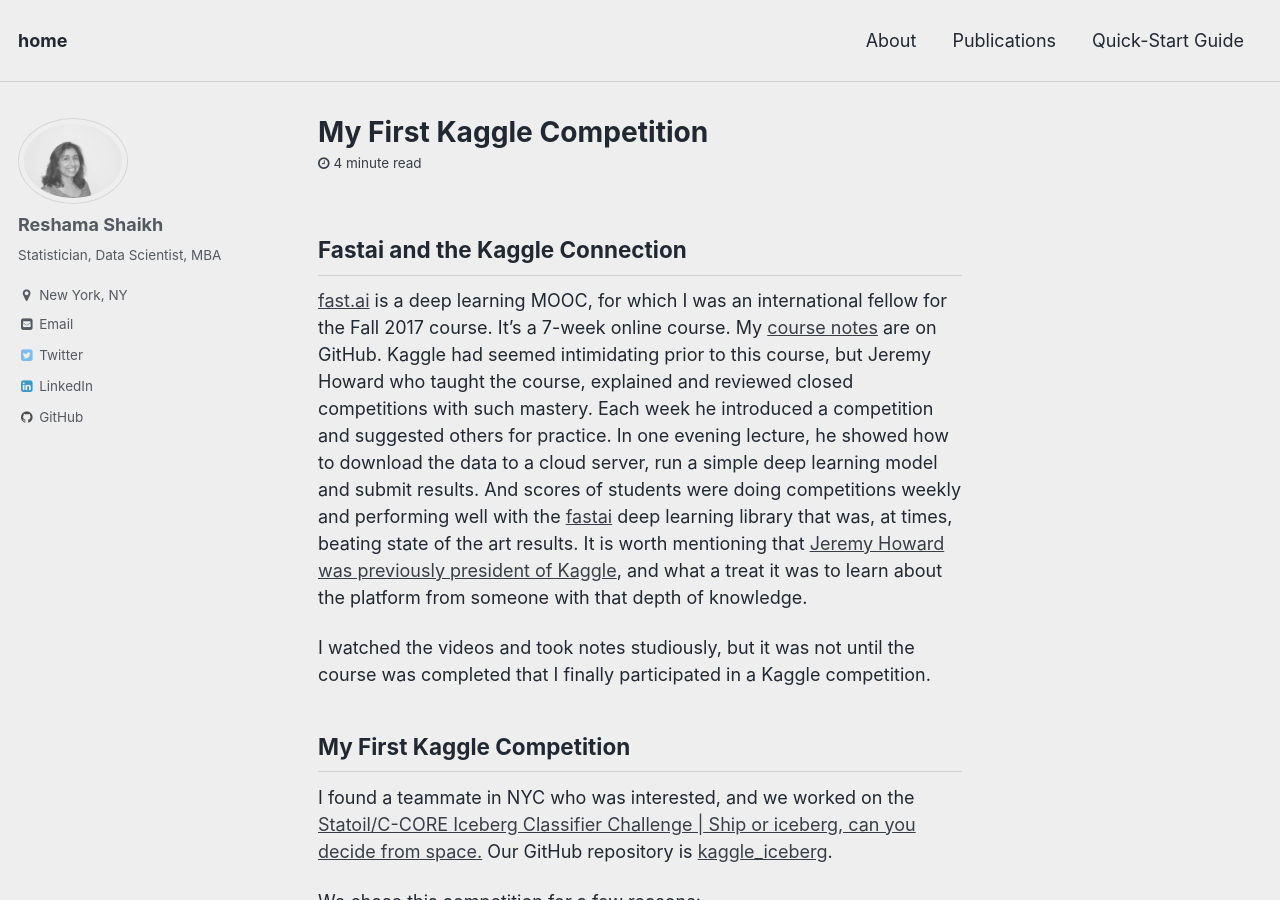
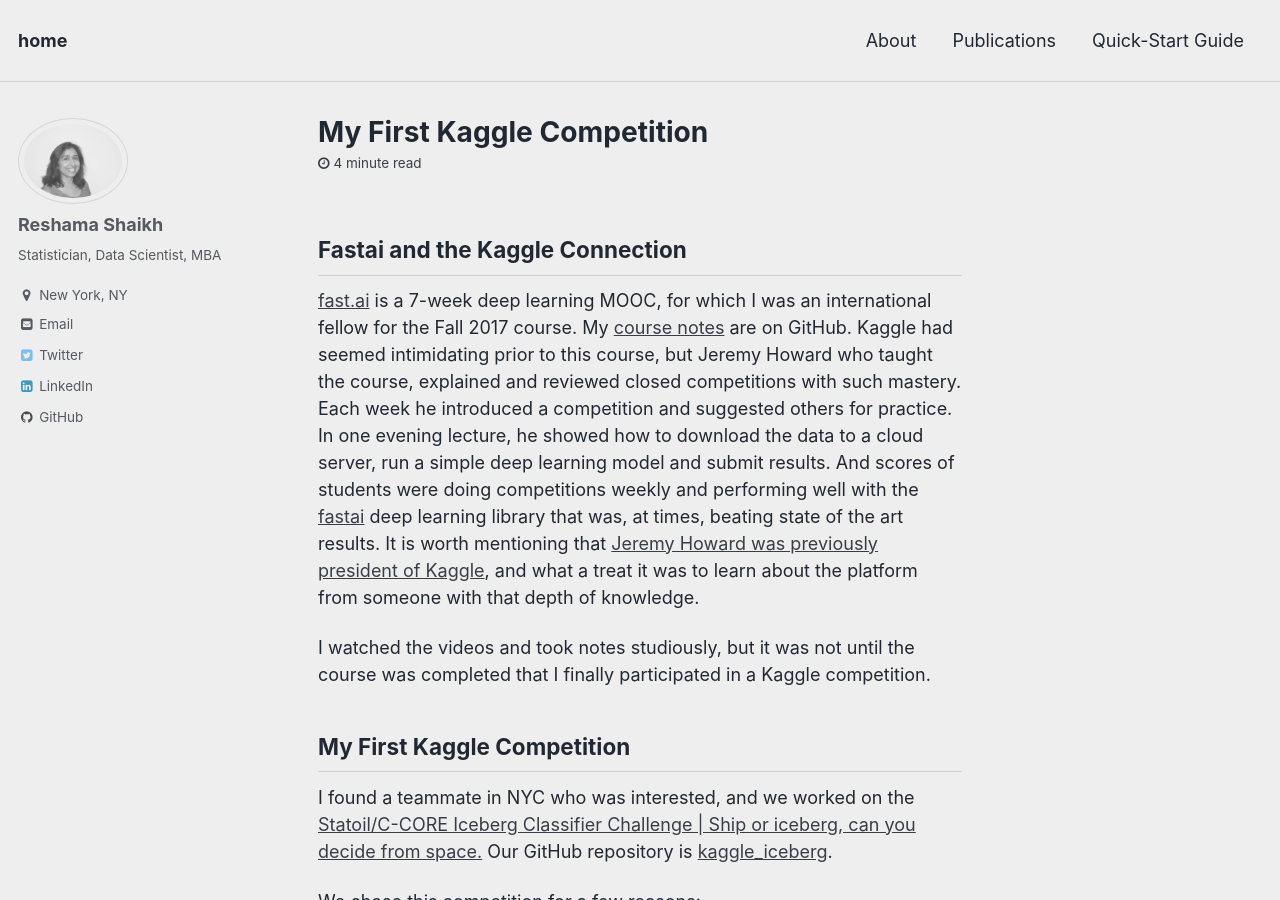
Before and after one commit to reshamas/reshamas.github.io, a Jekyll site: the page built from _posts/2018-04-18-my-first-kaggle-competition.md, in a window 1280 px wide and 900 px high. Built offline with Jekyll 4.4.1, drawn with Linux system fonts in a browser that asks for light colours; emoji names are drawn with the system emoji font.

Commit message:
Update 2018-04-18-my-first-kaggle-competition.md

```diff
--- a/_posts/2018-04-18-my-first-kaggle-competition.md
+++ b/_posts/2018-04-18-my-first-kaggle-competition.md
@@ -1,6 +1,6 @@
 
 ## Fastai and the Kaggle Connection
-[fast.ai](http://www.fast.ai) is a deep learning MOOC, for which I was an international fellow for the Fall 2017 course.  It's a 7-week online course.  My [course notes](https://github.com/reshamas/fastai_deeplearn_part1/tree/master/courses/dl1) are on GitHub.  Kaggle had seemed intimidating prior to this course, but Jeremy Howard who taught the course, explained and reviewed closed competitions with such mastery. Each week he introduced a competition and suggested others for practice.  In one evening lecture, he showed how to download the data to a cloud server, run a simple deep learning model and submit results.  And scores of students were doing competitions weekly and performing well with the [fastai](https://github.com/fastai/fastai) deep learning library that was, at times, beating state of the art results.  It is worth mentioning that [Jeremy Howard was previously president of Kaggle](https://www.kdnuggets.com/2017/01/exclusive-interview-jeremy-howard-deep-learning-kaggle-data-science.html), and what a treat it was to learn about the platform from someone with that depth of knowledge.
+[fast.ai](http://www.fast.ai) is a 7-week deep learning MOOC, for which I was an international fellow for the Fall 2017 course.  My [course notes](https://github.com/reshamas/fastai_deeplearn_part1/tree/master/courses/dl1) are on GitHub.  Kaggle had seemed intimidating prior to this course, but Jeremy Howard who taught the course, explained and reviewed closed competitions with such mastery. Each week he introduced a competition and suggested others for practice.  In one evening lecture, he showed how to download the data to a cloud server, run a simple deep learning model and submit results.  And scores of students were doing competitions weekly and performing well with the [fastai](https://github.com/fastai/fastai) deep learning library that was, at times, beating state of the art results.  It is worth mentioning that [Jeremy Howard was previously president of Kaggle](https://www.kdnuggets.com/2017/01/exclusive-interview-jeremy-howard-deep-learning-kaggle-data-science.html), and what a treat it was to learn about the platform from someone with that depth of knowledge.
 
 I watched the videos and took notes studiously, but it was not until the course was completed that I finally participated in a Kaggle competition.
 
```
